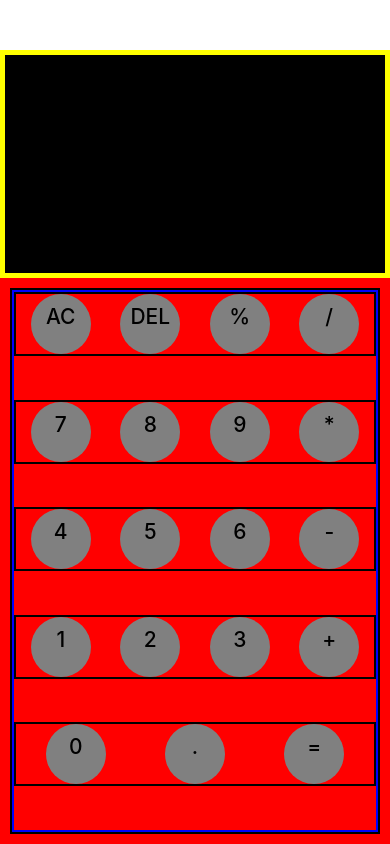
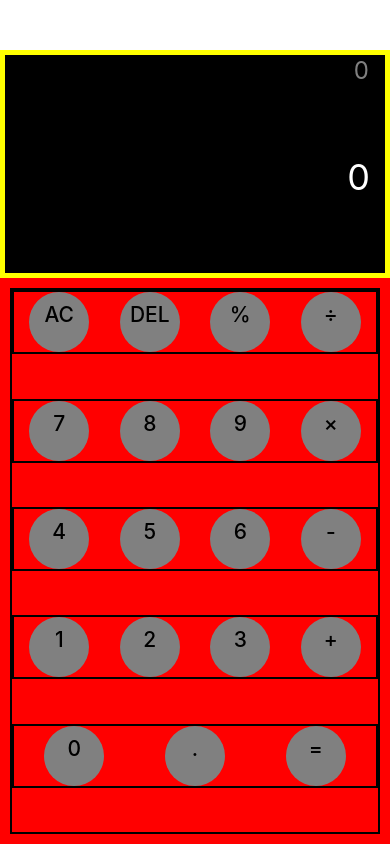
Before and after one commit to bekirbali/Native-Calculator, a React Native app: screen / in a window 390 px wide. Built offline with nearby package versions, Linux system fonts and the light colour scheme.

Commit message:
app, input, numPad

```diff
--- a/App.js
+++ b/App.js
@@ -15,22 +15,59 @@ import InputScreen from "./app/components/InputScreen";
 import NumPad from "./app/components/NumPad";
 
 export default function App() {
-  const [text, setText] = useState("");
+  const [text, setText] = useState("0");
+  const [result, setResult] = useState(0);
+  const [operand, setOperand] = useState("");
   const [innerText, setInnerText] = useState("");
   const changeText = (e) => {
     setText(Number(e.target.value));
   };
 
   const clickHandler = (innerTextValue) => {
-    if (text === 0) {
+    if (text === "0") {
       console.log(text, "text");
       setText("");
-      setText(Number(innerTextValue));
+      setText(innerTextValue);
       return;
     }
-    setText(innerTextValue);
+    setText(text + innerTextValue);
     setInnerText(innerTextValue);
     console.log(innerTextValue);
+  };
+
+  const operandHandler = (e) => {
+    setOperand(e.target.innerText);
+    switch (operand) {
+      case "+":
+        setResult(+result + +text);
+        setText("");
+        console.log(result);
+        break;
+      case "-":
+        setResult(text - result);
+        setText("");
+        console.log(result);
+        break;
+      case "/":
+        if (result === 0) {
+          setResult(1);
+          setResult(+text / +result);
+          setText("");
+          console.log(result);
+          return;
+        }
+        setResult(+text / +result);
+        setText("");
+        console.log(result);
+        break;
+      case "*":
+        setResult(+text * +result);
+        setText("");
+        console.log(result);
+        break;
+      default:
+        break;
+    }
   };
 
   const equalHandler = () => {
@@ -64,12 +101,30 @@ export default function App() {
     }
   };
 
+  const allClearHandler = () => {
+    setText("0");
+    setResult(0);
+  };
+
+  const deleteHandler = () => {
+    setText(text.slice(0, -1));
+    if (text.length === 1) {
+      setText("0");
+    }
+  };
+
   // useEffect(() => {}, [text]);
 
   return (
     <View style={styles.container}>
       <InputScreen changeText={changeText} text={text} />
-      <NumPad text={text} clickHandler={clickHandler} />
+      <NumPad
+        text={text}
+        clickHandler={clickHandler}
+        operandHandler={operandHandler}
+        allClearHandler={allClearHandler}
+        deleteHandler={deleteHandler}
+      />
     </View>
   );
 }
--- a/app/components/InputScreen.jsx
+++ b/app/components/InputScreen.jsx
@@ -4,7 +4,7 @@ import { Text, View, StyleSheet, TextInput } from "react-native";
 const InputScreen = ({ changeText, text }) => {
   return (
     <View style={styles.inputContainer}>
-      <TextInput
+      {/* <TextInput
         value={text}
         onChangeText={changeText}
         style={styles.inputTop}
@@ -13,7 +13,9 @@ const InputScreen = ({ changeText, text }) => {
         value={text}
         onChangeText={changeText}
         style={styles.inputBottom}
-      />
+      /> */}
+      <Text style={styles.inputTop}>{text}</Text>
+      <Text style={styles.inputBottom}>{text}</Text>
     </View>
   );
 };
@@ -36,6 +38,7 @@ const styles = StyleSheet.create({
     textAlign: "right",
     fontSize: 24,
     color: "gray",
+    verticalAlign: "middle",
   },
   inputBottom: {
     height: 100,
@@ -43,5 +46,6 @@ const styles = StyleSheet.create({
     textAlign: "right",
     fontSize: 36,
     color: "white",
+    verticalAlign: "middle",
   },
 });
--- a/app/components/NumPad.jsx
+++ b/app/components/NumPad.jsx
@@ -1,58 +1,24 @@
 import React, { useState } from "react";
 import { StyleSheet, Text, TouchableOpacity, View } from "react-native";
 
-const NumPad = ({ clickHandler }) => {
-  const [text, setText] = useState(0);
-  const [result, setResult] = useState(0);
-  const [operand, setOperand] = useState("");
-
-  const operandHandler = (e) => {
-    setOperand(e.target.innerText);
-    switch (operand) {
-      case "+":
-        setResult(+result + +text);
-        setText("");
-        console.log(result);
-        break;
-      case "-":
-        setResult(text - result);
-        setText("");
-        console.log(result);
-        break;
-      case "/":
-        if (result === 0) {
-          setResult(1);
-          setResult(+text / +result);
-          setText("");
-          console.log(result);
-          return;
-        }
-        setResult(+text / +result);
-        setText("");
-        console.log(result);
-        break;
-      case "*":
-        setResult(+text * +result);
-        setText("");
-        console.log(result);
-        break;
-      default:
-        break;
-    }
-  };
-
+const NumPad = ({
+  clickHandler,
+  operandHandler,
+  allClearHandler,
+  deleteHandler,
+}) => {
   return (
     <View style={styles.numpadContainer}>
       <View style={styles.calculator}>
         <View style={styles.padArea}>
           <View style={styles.firstRow}>
             <TouchableOpacity>
-              <Text style={styles.text} onPress={() => clickHandler("AC")}>
+              <Text style={styles.text} onPress={allClearHandler}>
                 AC
               </Text>
             </TouchableOpacity>
             <TouchableOpacity>
-              <Text style={styles.text} onPress={() => clickHandler("DEL")}>
+              <Text style={styles.text} onPress={deleteHandler}>
                 DEL
               </Text>
             </TouchableOpacity>
@@ -63,7 +29,7 @@ const NumPad = ({ clickHandler }) => {
             </TouchableOpacity>
             <TouchableOpacity>
               <Text style={styles.text} onPress={operandHandler}>
-                /
+                ÷
               </Text>
             </TouchableOpacity>
           </View>
@@ -85,7 +51,7 @@ const NumPad = ({ clickHandler }) => {
             </TouchableOpacity>
             <TouchableOpacity>
               <Text style={styles.text} onPress={operandHandler}>
-                *
+                ×
               </Text>
             </TouchableOpacity>
           </View>
@@ -170,21 +136,17 @@ const styles = StyleSheet.create({
     borderWidth: 2,
     borderColor: "black",
     justifyContent: "center",
-    // padding: 10,
     flex: 1,
   },
   padArea: {
     flex: 1,
     justifyContent: "space-between",
-    borderWidth: 2,
-    borderColor: "blue",
   },
   firstRow: {
     flexDirection: "row",
     justifyContent: "space-around",
     borderWidth: 2,
     borderColor: "black",
-    // marginTop: 40,
   },
   secondRow: {
     borderWidth: 2,
--- a/package.json
+++ b/package.json
@@ -12,7 +12,8 @@
     "expo": "~48.0.18",
     "expo-status-bar": "~1.4.4",
     "react": "18.2.0",
-    "react-native": "0.71.8"
+    "react-native": "0.71.8",
+    "react-native-vector-icons": "^10.0.0"
   },
   "devDependencies": {
     "@babel/core": "^7.20.0"
```
Also changed, not shown: 1 other file (tests, documents, lock files or other folders).
